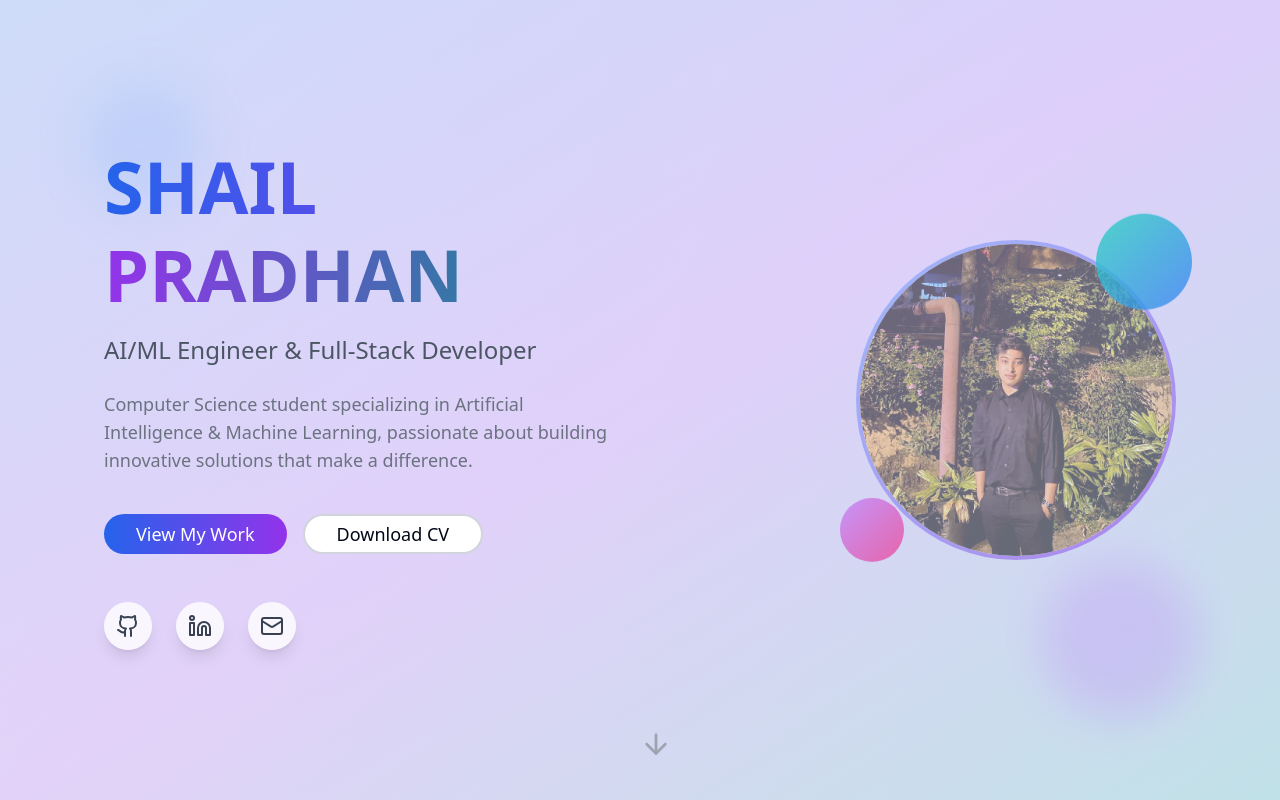
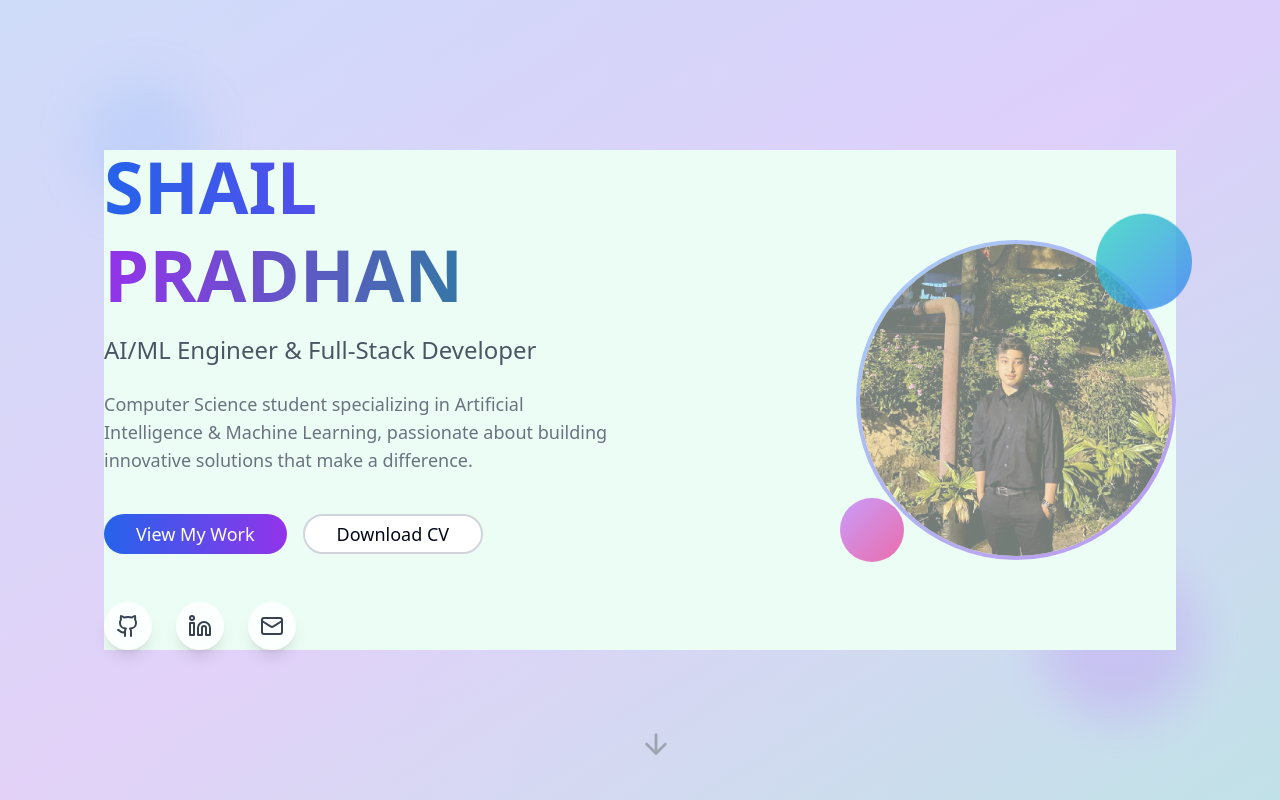
Before and after one commit to Shail-Pradhan/-spark-resume, a React (Vite) app: page / in a window 1280 px wide. Shown: the top 800 px of the page. Built offline with nearby package versions, Linux system fonts and the light colour scheme.

Commit message:
Visual edit in Lovable
Edited UI in Lovable

```diff
--- a/src/components/Hero.tsx
+++ b/src/components/Hero.tsx
@@ -7,7 +7,7 @@ export const Hero = () => {
       <div className="absolute top-20 left-20 w-32 h-32 bg-blue-400/30 rounded-full blur-xl animate-pulse"></div>
       <div className="absolute bottom-20 right-20 w-40 h-40 bg-purple-400/30 rounded-full blur-xl animate-pulse delay-1000"></div>
 
-      <div className="max-w-6xl mx-auto grid md:grid-cols-2 gap-12 items-center relative z-10">
+      <div className="max-w-6xl mx-auto grid md:grid-cols-2 gap-12 items-center relative z-10 bg-emerald-50">
         {/* Left Content */}
         <div className="text-center md:text-left space-y-6 animate-fade-in">
           <div className="space-y-4">
```
